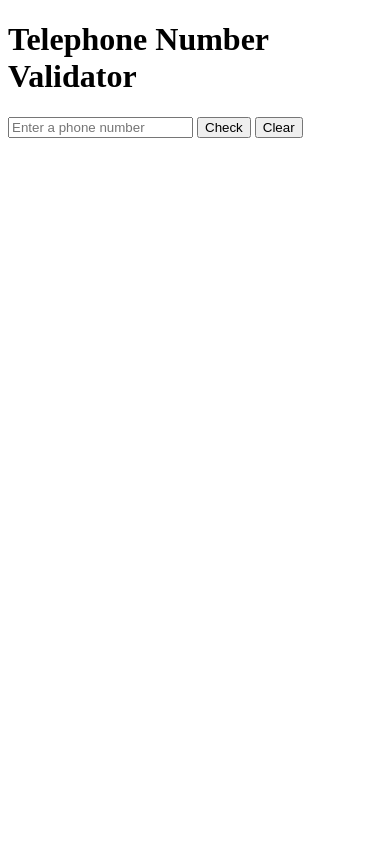
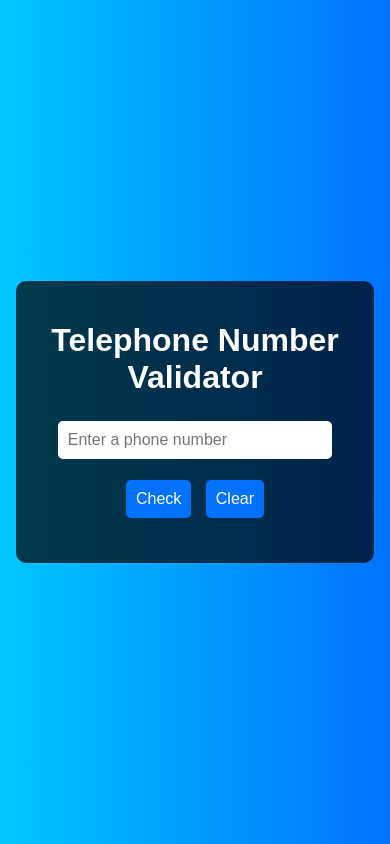
Before and after one commit to laraandrew/fcc-Number-Validator, a plain HTML site: page index.html in a window 390 px wide. Drawn offline with Linux system fonts and the light colour scheme.

Commit message:
new icon, finished functionality and appearance on web and mobile.

```diff
--- a/index.html
+++ b/index.html
@@ -4,8 +4,8 @@
   <meta charset="UTF-8">
   <meta name="viewport" content="width=device-width, initial-scale=1.0">
   <title>Telephone Number Validator</title>
-  <link rel="stylesheet" href="style.css">
-  <link rel="icon" href="https://example.com/favicon.ico" type="image/x-icon">
+  <link rel="stylesheet" href="styles.css">
+  <link rel="icon" href="icon.ico">
 </head>
 <body>
   <div class="container">
--- a/styles.css
+++ b/styles.css
@@ -16,6 +16,7 @@ body {
     background: rgba(0, 0, 0, 0.7);
     border-radius: 10px;
     transition: background 0.5s, transform 0.5s;
+    margin: 0 1em;
   }
 
   .container:hover {
@@ -36,6 +37,7 @@ body {
 
   input {
     width: 80%;
+    margin-bottom: 1em;
   }
 
   button {
@@ -55,6 +57,7 @@ body {
     font-weight: bold;
     transition: opacity 0.5s;
     opacity: 0;
+    margin-bottom: 0.5em;
   }
 
   #results-div.show {
```
Also changed, not shown: icon.ico (added).
